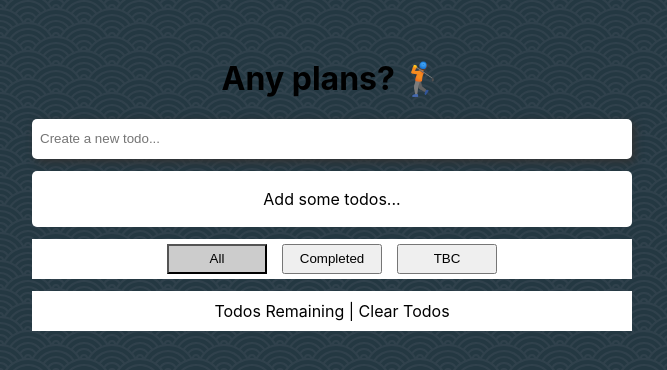
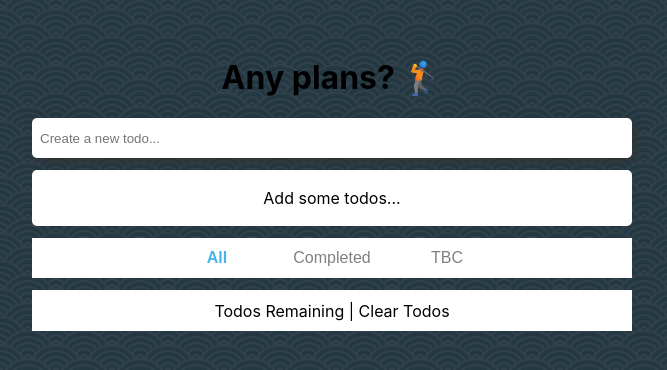
Before and after one commit to FluroAsh/redux-todo-app, a Next.js app: page / in a window 1280 px wide. Shown: the part 216-586 px from the top of the page, without its empty margins (308-975 px from the left). Built offline with nearby package versions, Linux system fonts and the light colour scheme.

Commit message:
feature: styling changes for filter & Todo components/main container

```diff
--- a/components/Checkmark.tsx
+++ b/components/Checkmark.tsx
@@ -7,9 +7,10 @@ const CheckmarkStyles = (checked: boolean) => css`
   min-width: 20px;
   height: 20px;
   border-radius: 5px;
-  border: ${checked ? 'none' : '2px solid hsl(200, 60%, 60%)'};
+  border: ${checked ? 'none' : '1px solid hsl(200, 60%, 60%)'};
   margin-right: 10px;
-  background-color: ${checked ? 'hsl(200, 60%, 60%)' : 'transparent'};
+  background-color: ${checked ? 'hsl(200, 60%, 60%)' : '#fff'};
+  box-shadow: ${!checked && '1px 1px 3px hsla(0, 0%, 20%, 0.3)'};
 
   &:after {
     content: '';
--- a/components/Todo.tsx
+++ b/components/Todo.tsx
@@ -65,10 +65,13 @@ const DeleteTodo = css`
 
 const TodoLabel = css`
   display: flex;
-  flex-grow: 1;
+  align-items: center;
+  flex: 1 1 auto;
 
   > div {
+    word-wrap: break-all;
     flex: 1 1 auto;
+    margin-right: 5px;
   }
 `
 
--- a/components/TodoFilter.tsx
+++ b/components/TodoFilter.tsx
@@ -1,4 +1,3 @@
-import React from 'react'
 import { css } from '@emotion/react'
 import { useSelector } from 'react-redux'
 import { RootState } from '../lib/store'
@@ -24,8 +23,12 @@ const TodoFilterContainer = css`
 const FilterButton = (active: boolean) => css`
   height: 30px;
   min-width: 100px;
-  color: ${active && '#000'};
-  background-color: ${active && 'hsl(0, 0%, 80%)'};
+  font-weight: ${active ? 600 : 400};
+  font-size: 16px;
+  color: ${active ? 'hsl(200, 80%, 60%)' : 'hsl(0, 0%, 50%)'};
+  border: none;
+  background-color: transparent;
+  border-radius: 3px;
 `
 
 export const TodoFilter = ({
--- a/pages/index.tsx
+++ b/pages/index.tsx
@@ -45,7 +45,7 @@ const Home: NextPage = () => {
           <div
             style={{
               maxWidth: '100%',
-              padding: '10px',
+              padding: '10.5px',
               background: '#fff',
               marginTop: 12,
               color: '#000',
```
